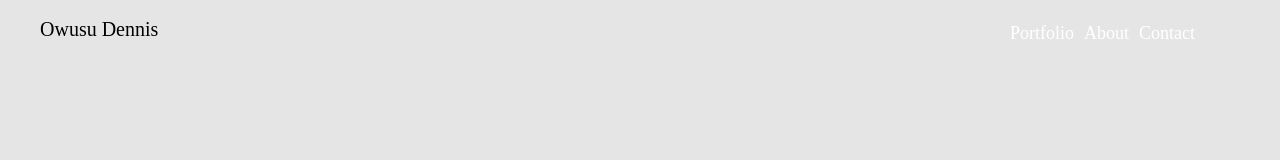
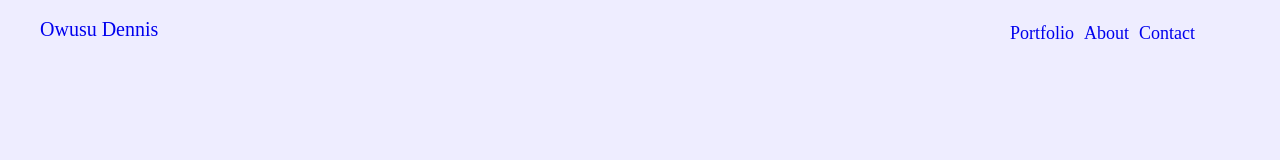
Before and after one commit to til2to/new-portfolio, a website: page index.html in a window 1280 px wide. Drawn offline with Linux system fonts and the light colour scheme.

```diff
--- a/style.css
+++ b/style.css
@@ -1,7 +1,8 @@
 body {
   box-sizing: border-box;
-  background: #e5e5e5;
+  /* background: #e5e5e5; */
   font-size: 18px;
+  background: rgba(237, 236, 255, 0.9);
   margin: 0;
   color: white;
 }
@@ -10,13 +11,11 @@
 
 figure a {
   text-decoration: none;
-  color: black;
   font-size: 20px;
 }
 
 nav li a {
   text-decoration: none;
-  color: white;
 }
 
 nav ul li {
@@ -48,7 +47,8 @@
 }
 
 @media screen and (max-width: 500px) {
-  html, body {
+  html,
+  body {
     width: 100%;
     height: 100%;
     margin: 0;
```
